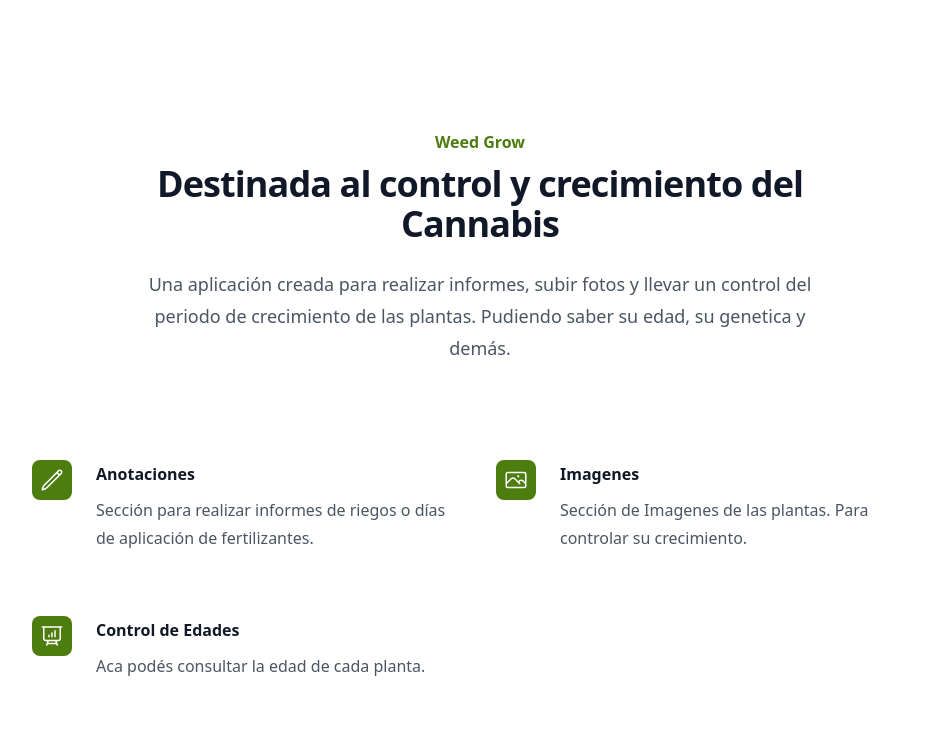
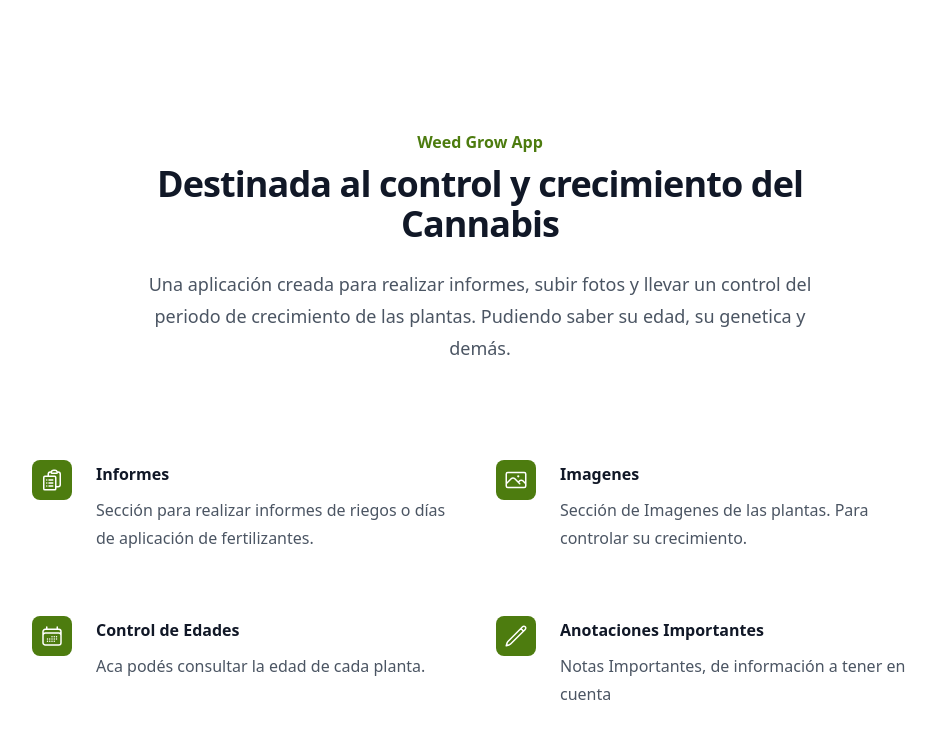
Before and after one commit to ignaarguello/grow-weed-app, a React (Vite) app: page / in a window 1280 px wide. Shown: the top 738 px of the page, without its empty margins (160-1096 px from the left). Built offline with nearby package versions, Linux system fonts and the light colour scheme.

Commit message:
Screen home en proceso

```diff
--- a/src/pages/Home/Home.jsx
+++ b/src/pages/Home/Home.jsx
@@ -1,11 +1,11 @@
-import { PencilIcon, PhotoIcon, PresentationChartBarIcon } from '@heroicons/react/24/outline'
+import { ClipboardDocumentListIcon, PhotoIcon, CalendarDaysIcon, PencilIcon } from '@heroicons/react/24/outline'
 
 const features = [
     {
-        name: 'Anotaciones',
+        name: 'Informes',
         description:
             'Sección para realizar informes de riegos o días de aplicación de fertilizantes.',
-        icon: PencilIcon,
+        icon: ClipboardDocumentListIcon,
     },
     {
         name: 'Imagenes',
@@ -17,7 +17,13 @@ const features = [
         name: 'Control de Edades',
         description:
             'Aca podés consultar la edad de cada planta.',
-        icon: PresentationChartBarIcon,
+        icon: CalendarDaysIcon,
+    },
+    {
+        name: 'Anotaciones Importantes',
+        description:
+            'Notas Importantes, de información a tener en cuenta',
+        icon: PencilIcon,
     },
 ]
 
@@ -26,7 +32,7 @@ export default function Home() {
         <div className="bg-white py-24 sm:py-32">
             <div className="mx-auto max-w-7xl px-6 lg:px-8">
                 <div className="mx-auto max-w-2xl lg:text-center">
-                    <h2 className="text-base font-semibold leading-7 text-lime-700">Weed Grow</h2>
+                    <h2 className="text-base font-semibold leading-7 text-lime-700">Weed Grow App</h2>
                     <p className="mt-2 text-3xl font-bold tracking-tight text-gray-900 sm:text-4xl">
                         Destinada al control y crecimiento del Cannabis
                     </p>
```
Also changed, not shown: tailwind.config.cjs (renamed from tailwind.config.js).
